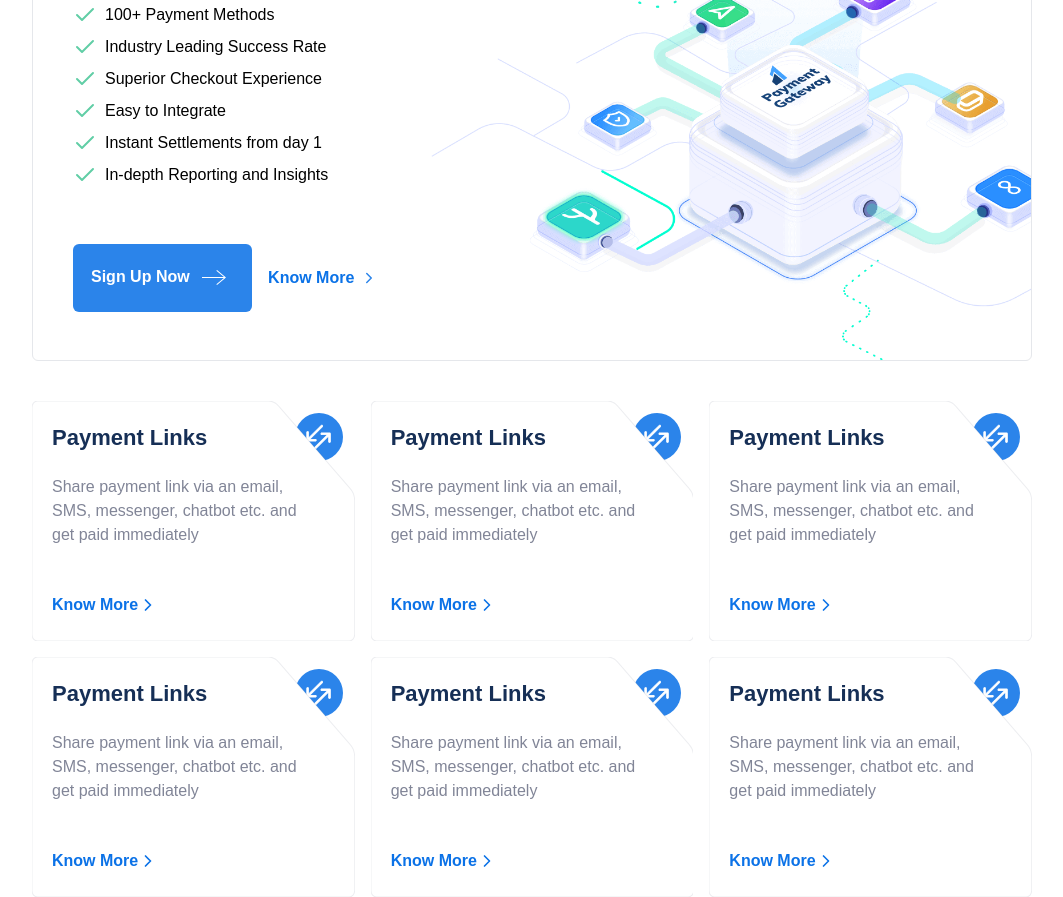
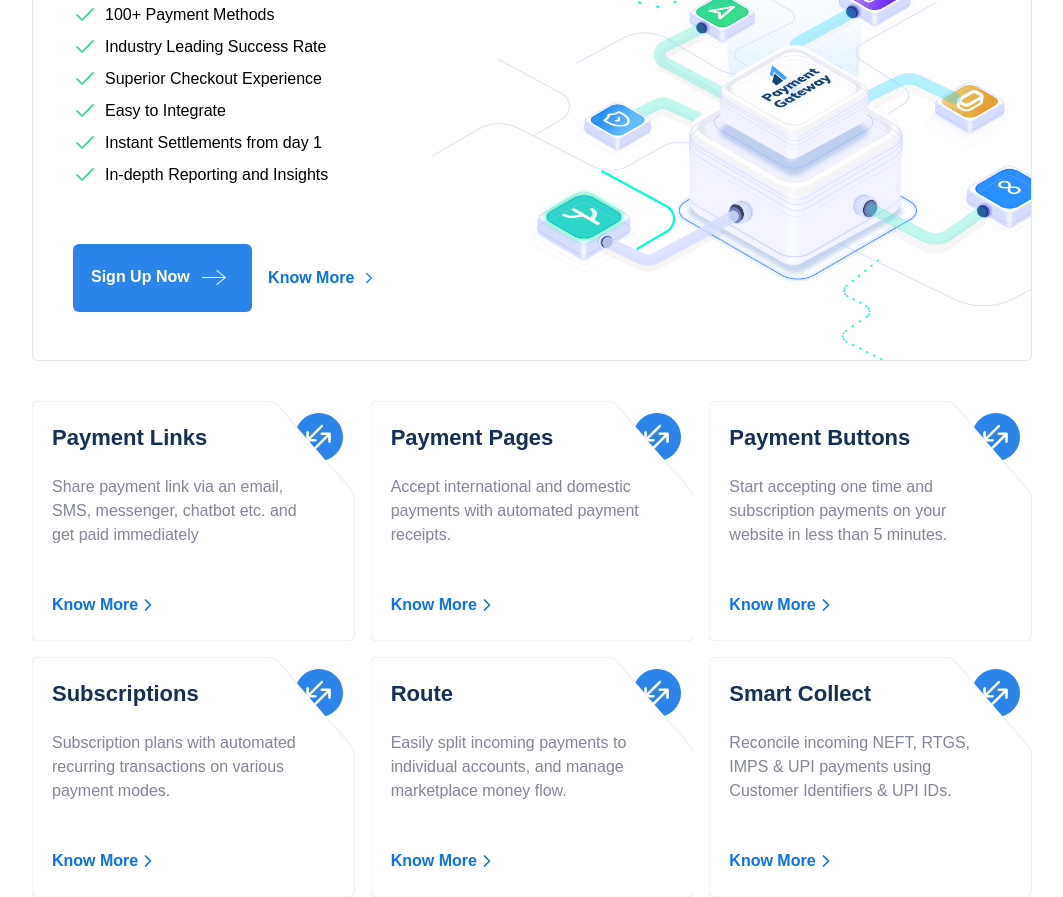
Before and after one commit to yashheda5/Razor-Pay-Clone, a website built with Vite: page index.html in a window 1280 px wide. Shown: the part 1015-1912 px from the top of the page, without its empty margins (108-1171 px from the left). Built offline with nearby package versions, Linux system fonts and the light colour scheme.

Commit message:
adding work

```diff
--- a/index.html
+++ b/index.html
@@ -138,7 +138,7 @@
         <img src="./images/hero-shape.jpg" alt="" />
       </div>
     </section>
-    <!--feature section-->
+    <!--feature section 1-->
     <section class="relative mt-[190px] overflow-hidden">
       <img
         src="./images/feature-section1-dottedrows.png"
@@ -248,6 +248,7 @@
         <div class="w-full grid grid-cols-3 gap-4 mt-10">
           <!--Box1-->
           <div class="w-full min-h-[15rem] relative cursor-pointer hover:scale-110 transition-all duration-700">
+            <a href="#" target="_blank">
               <img src="./images/payment-link-icon.svg" alt=""
               class="bg-lightBlue absolute right-3 top-3 w-12 h-12 rounded-full z-[8]
               transition-all duration-200">
@@ -298,10 +299,12 @@
                   </div>
 
               </div>
+            </a>
 
           </div>
           <!--Box2-->
           <div class="w-full min-h-[15rem] relative cursor-pointer hover:scale-110 transition-all duration-700">
+            <a href="#" target="_blank">
               <img src="./images/payment-link-icon.svg" alt=""
               class="bg-lightBlue absolute right-3 top-3 w-12 h-12 rounded-full z-[8]
               transition-all duration-200">
@@ -334,9 +337,9 @@
               <div class="z-[100] absolute w-full h-full flex flex-col justify-between pl-5 py-6 pr-8">
                   <!--text part-->
                   <div>
-                      <h3 class="font-mullish font-bold text-deepBlueHead leading-[1.2] text-[1.375rem]">Payment Links</h3>
+                      <h3 class="font-mullish font-bold text-deepBlueHead leading-[1.2] text-[1.375rem]">Payment Pages</h3>
                       <p class="font-mullish text-grayText mt-6">
-                          Share payment link via an email, SMS, messenger, chatbot etc. and get paid immediately</p>
+                        Accept international and domestic payments with automated payment receipts.</p>
                   </div>
 
                   <!--hyperlink know more-->
@@ -352,10 +355,11 @@
                   </div>
 
               </div>
-
+            </a>
           </div>
           <!--Box3-->
           <div class="w-full min-h-[15rem] relative cursor-pointer hover:scale-110 transition-all duration-700">
+            <a href="#" target="_blank">
               <img src="./images/payment-link-icon.svg" alt=""
               class="bg-lightBlue absolute right-3 top-3 w-12 h-12 rounded-full z-[8]
               transition-all duration-200">
@@ -388,9 +392,9 @@
               <div class="z-[100] absolute w-full h-full flex flex-col justify-between pl-5 py-6 pr-8">
                   <!--text part-->
                   <div>
-                      <h3 class="font-mullish font-bold text-deepBlueHead leading-[1.2] text-[1.375rem]">Payment Links</h3>
+                      <h3 class="font-mullish font-bold text-deepBlueHead leading-[1.2] text-[1.375rem]">Payment Buttons</h3>
                       <p class="font-mullish text-grayText mt-6">
-                          Share payment link via an email, SMS, messenger, chatbot etc. and get paid immediately</p>
+                        Start accepting one time and subscription payments on your website in less than 5 minutes.</p>
                   </div>
 
                   <!--hyperlink know more-->
@@ -406,10 +410,12 @@
                   </div>
 
               </div>
+            </a>
 
           </div>
           <!--Box4-->
           <div class="w-full min-h-[15rem] relative cursor-pointer hover:scale-110 transition-all duration-700">
+            <a href="#" target="_blank">
               <img src="./images/payment-link-icon.svg" alt=""
               class="bg-lightBlue absolute right-3 top-3 w-12 h-12 rounded-full z-[8]
               transition-all duration-200">
@@ -442,9 +448,9 @@
               <div class="z-[100] absolute w-full h-full flex flex-col justify-between pl-5 py-6 pr-8">
                   <!--text part-->
                   <div>
-                      <h3 class="font-mullish font-bold text-deepBlueHead leading-[1.2] text-[1.375rem]">Payment Links</h3>
+                      <h3 class="font-mullish font-bold text-deepBlueHead leading-[1.2] text-[1.375rem]">Subscriptions</h3>
                       <p class="font-mullish text-grayText mt-6">
-                          Share payment link via an email, SMS, messenger, chatbot etc. and get paid immediately</p>
+                        Subscription plans with automated recurring transactions on various payment modes.</p>
                   </div>
 
                   <!--hyperlink know more-->
@@ -460,10 +466,11 @@
                   </div>
 
               </div>
-
+            </a>
           </div>
           <!--Box5-->
           <div class="w-full min-h-[15rem] relative cursor-pointer hover:scale-110 transition-all duration-700">
+            <a href="#" target="_blank">
               <img src="./images/payment-link-icon.svg" alt=""
               class="bg-lightBlue absolute right-3 top-3 w-12 h-12 rounded-full z-[8]
               transition-all duration-200">
@@ -496,9 +503,9 @@
               <div class="z-[100] absolute w-full h-full flex flex-col justify-between pl-5 py-6 pr-8">
                   <!--text part-->
                   <div>
-                      <h3 class="font-mullish font-bold text-deepBlueHead leading-[1.2] text-[1.375rem]">Payment Links</h3>
+                      <h3 class="font-mullish font-bold text-deepBlueHead leading-[1.2] text-[1.375rem]">Route</h3>
                       <p class="font-mullish text-grayText mt-6">
-                          Share payment link via an email, SMS, messenger, chatbot etc. and get paid immediately</p>
+                        Easily split incoming payments to individual accounts, and manage marketplace money flow.</p>
                   </div>
 
                   <!--hyperlink know more-->
@@ -514,10 +521,12 @@
                   </div>
 
               </div>
+            </a>
 
           </div>
           <!--Box6-->
           <div class="w-full min-h-[15rem] relative cursor-pointer hover:scale-110 transition-all duration-700">
+            <a href="#" target="_blank">
               <img src="./images/payment-link-icon.svg" alt=""
               class="bg-lightBlue absolute right-3 top-3 w-12 h-12 rounded-full z-[8]
               transition-all duration-200">
@@ -550,9 +559,9 @@
               <div class="z-[100] absolute w-full h-full flex flex-col justify-between pl-5 py-6 pr-8">
                   <!--text part-->
                   <div>
-                      <h3 class="font-mullish font-bold text-deepBlueHead leading-[1.2] text-[1.375rem]">Payment Links</h3>
+                      <h3 class="font-mullish font-bold text-deepBlueHead leading-[1.2] text-[1.375rem]">Smart Collect</h3>
                       <p class="font-mullish text-grayText mt-6">
-                          Share payment link via an email, SMS, messenger, chatbot etc. and get paid immediately</p>
+                        Reconcile incoming NEFT, RTGS, IMPS & UPI payments using Customer Identifiers & UPI IDs.</p>
                   </div>
 
                   <!--hyperlink know more-->
@@ -568,14 +577,13 @@
                   </div>
 
               </div>
-
+            </a>
           </div>
       </div>
       </div>
-
-
 </div>
     </section>
+    <!--Feature section 2-->
     <script>
       feather.replace();
     </script>
```
